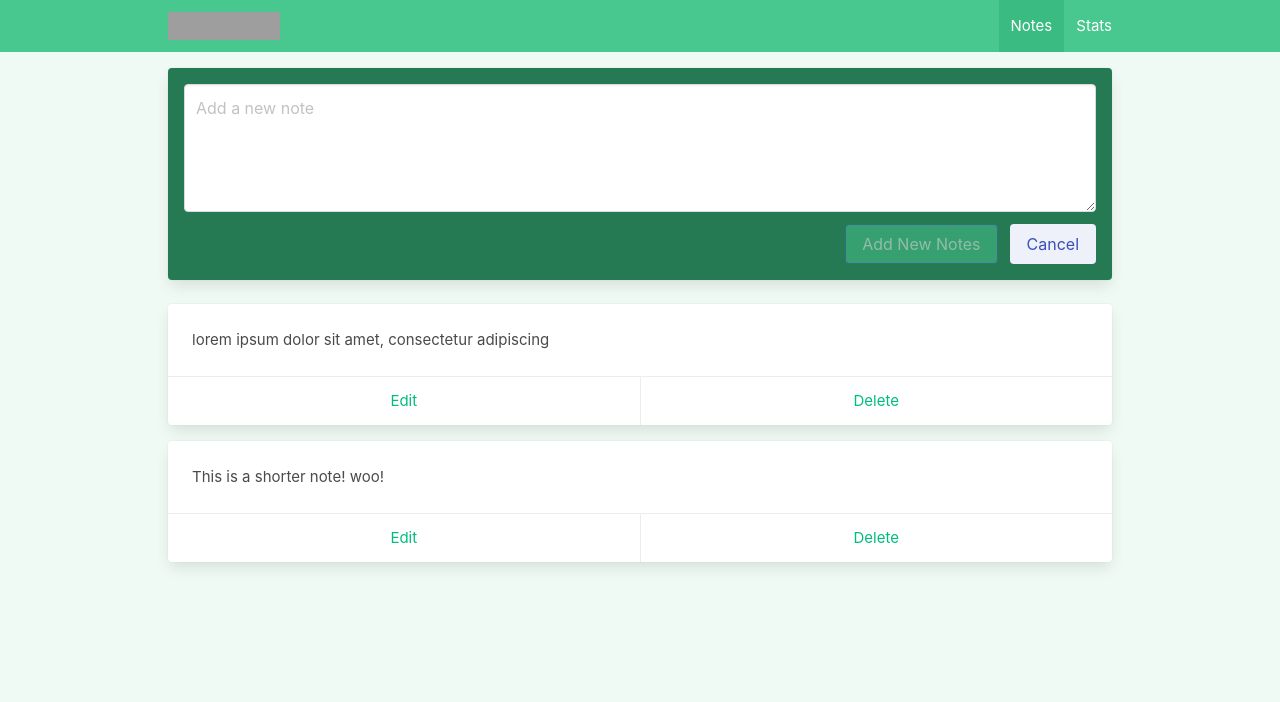
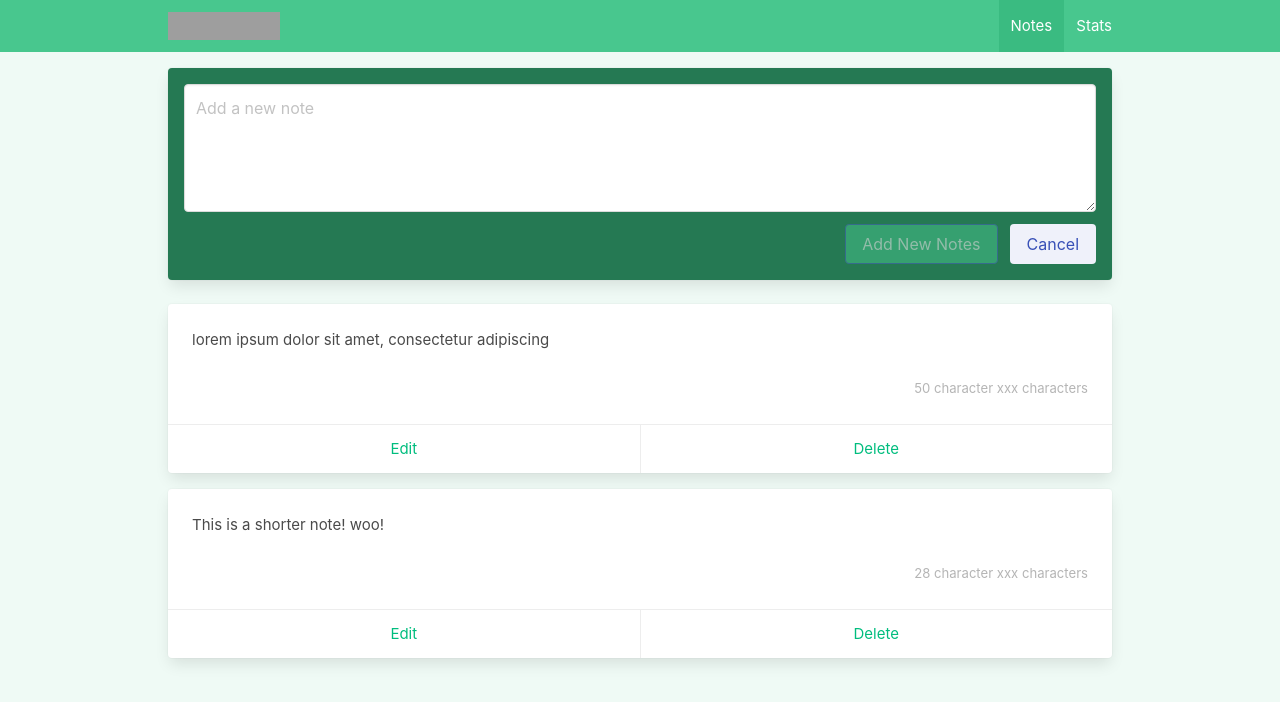
Before and after one commit to Ayodeji0955/note-balls, a Vue app: page / in a window 1280 px wide. Shown: the top 702 px of the page. Built offline with nearby package versions, Linux system fonts and the light colour scheme; grey boxes are pictures that could not be loaded.

Commit message:
added FileNote component

```diff
--- /dev/null
+++ b/src/components/Notes/FileNotes.vue
@@ -0,0 +1,55 @@
+<template>
+    <div>
+        <div
+            class="card mb-4"
+        >
+            <div class="card-content">
+                <div class="content">
+                {{ note.content }}
+                </div>
+                <div class="has-text-right has-text-grey-light mt-2">
+                    <small> {{ characterLength }} xxx characters</small>
+                </div>
+            </div>
+            <footer class="card-footer">
+                <a href="#" class="card-footer-item">Edit</a>
+                <a href="#" class="card-footer-item">Delete</a>
+            </footer>
+        </div>
+    </div>
+</template>
+
+<script setup lang="ts">
+
+/*
+    Imports
+ */
+    import { computed } from 'vue'
+
+/*
+    Props
+ */
+const props = defineProps ({
+    note: {
+        type: Object,
+            required: true
+        }
+    })
+
+
+/*
+      Character length (Computed properties)
+ */
+    const characterLength = computed (() => {
+        const length = props.note.content.length
+        const description = length > 1 ?
+        'character' : 'character'
+        return `${ length} ${ description }`
+    })
+
+
+</script>
+
+<style>
+
+</style>
--- a/src/views/ViewNotes.vue
+++ b/src/views/ViewNotes.vue
@@ -8,6 +8,7 @@
                 v-model="newNote"
                 class="textarea"
                 placeholder="Add a new note"
+                ref="newNoteRef"
             />
           </div>
         </div>
@@ -28,21 +29,11 @@
         </div>
       </div>
 
-      <div
+      <FileNotes
         v-for="note in notes"
         :key="note.id"
-        class="card mb-4"
-      >
-          <div class="card-content">
-              <div class="content">
-                {{ note.content }}
-              </div>
-          </div>
-          <footer class="card-footer">
-            <a href="#" class="card-footer-item">Edit</a>
-            <a href="#" class="card-footer-item">Delete</a>
-          </footer>
-      </div>
+        :note="note"
+      />
     </div>
 </template>
 
@@ -52,13 +43,14 @@
  */
 
   import { ref } from 'vue'
+  import FileNotes from '@/components/Notes/FileNotes.vue'
 
 /**
  * notes
  */
 
   const newNote = ref('')
-
+  const newNoteRef = ref<null>(null)
   const notes = ref ([
       {
         id: "id1",
@@ -80,8 +72,8 @@
     }
 
     notes.value.unshift(note)
-
     newNote.value = ''
+    newNoteRef.value.focus()
   }
 
 
```
